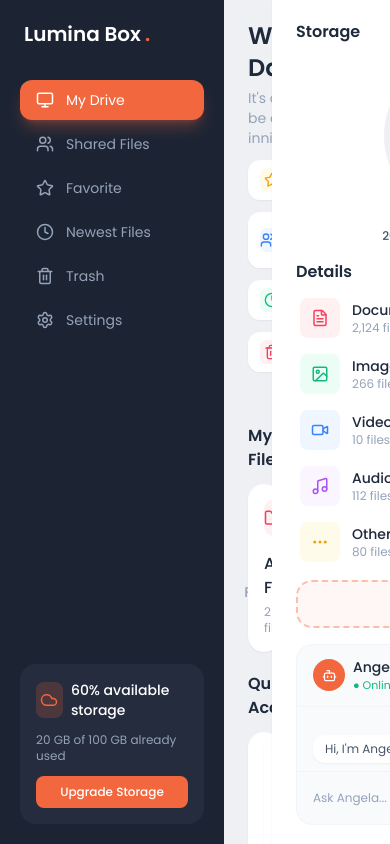
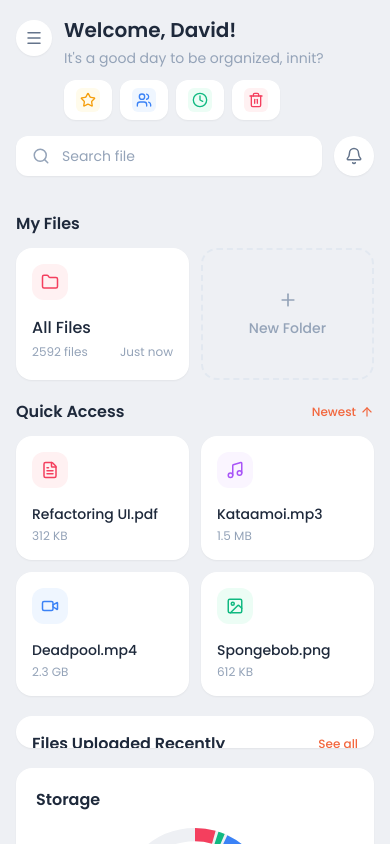
Before and after one commit to daveagl-dev/lumina-box, a React (Vite) app in the folder client/: page / in a window 390 px wide. Built offline with nearby package versions, Linux system fonts and the light colour scheme.

Commit message:
Version 0.2.0

```diff
--- a/client/src/App.jsx
+++ b/client/src/App.jsx
@@ -1,3 +1,4 @@
+import { useState } from "react";
 import Sidebar from "./components/Sidebar";
 import Header from "./components/Header";
 import MyFiles from "./components/MyFiles";
@@ -6,18 +7,25 @@ import RecentUploads from "./components/RecentUploads";
 import RightPanel from "./components/RightPanel";
 
 function App() {
+  const [sidebarOpen, setSidebarOpen] = useState(false);
+
   return (
-    <div className="flex h-screen overflow-hidden bg-[#eef0f4]">
-      <Sidebar />
+    <div className="flex h-screen flex-col overflow-hidden bg-[#eef0f4] lg:flex-row">
+      <Sidebar isOpen={sidebarOpen} onClose={() => setSidebarOpen(false)} />
 
-      <main className="flex min-w-0 flex-1 flex-col gap-5 overflow-hidden px-6 py-5">
-        <Header />
+      <main className="flex min-w-0 flex-1 flex-col gap-5 overflow-y-auto px-4 py-4 sm:px-6 sm:py-5">
+        <Header onMenuClick={() => setSidebarOpen(true)} />
         <MyFiles />
         <QuickAccess />
         <RecentUploads />
+        <div className="lg:hidden">
+          <RightPanel />
+        </div>
       </main>
 
-      <RightPanel />
+      <div className="hidden lg:block">
+        <RightPanel />
+      </div>
     </div>
   );
 }
--- a/client/src/components/Header.jsx
+++ b/client/src/components/Header.jsx
@@ -1,4 +1,4 @@
-import { Search, Bell, Grid2x2, Star, Users, Clock, Trash2 } from "lucide-react";
+import { Search, Bell, Grid2x2, Star, Users, Clock, Trash2, Menu } from "lucide-react";
 
 const quickAccess = [
   { name: "Favorites", icon: <Star size={16} />, color: "text-amber-500 bg-amber-50" },
@@ -7,48 +7,57 @@ const quickAccess = [
   { name: "Trash", icon: <Trash2 size={16} />, color: "text-rose-500 bg-rose-50" },
 ];
 
-export default function Header() {
+export default function Header({ onMenuClick }) {
   return (
-    <header className="mb-8 flex items-start justify-between">
+    <header className="mb-4 flex flex-col gap-4 sm:mb-8 lg:flex-row lg:items-start lg:justify-between">
+      <div className="flex items-start gap-3">
+        <button
+          onClick={onMenuClick}
+          className="mt-1 flex h-9 w-9 shrink-0 items-center justify-center rounded-full bg-white text-slate-500 shadow-sm lg:hidden"
+        >
+          <Menu size={18} />
+        </button>
         <div>
-        <h1 className="text-2xl font-semibold text-slate-800">
+          <h1 className="text-xl font-semibold text-slate-800 sm:text-2xl">
             Welcome, David!
           </h1>
           <p className="mt-1 text-sm text-slate-400">
             It's a good day to be organized, innit?
           </p>
-        <div className="mt-3 flex flex-wrap gap-3">
+          <div className="mt-3 flex flex-wrap gap-2 sm:gap-3">
             {quickAccess.map((q) => (
               <button
                 key={q.name}
-              className="flex items-center gap-2 rounded-xl bg-white px-3 py-2 text-sm font-medium text-slate-600 shadow-sm transition hover:bg-slate-50"
+                className="flex items-center gap-2 rounded-xl bg-white px-3 py-2 text-xs font-medium text-slate-600 shadow-sm transition hover:bg-slate-50 sm:text-sm"
               >
-              <span className={`flex h-6 w-6 items-center justify-center rounded-md ${q.color}`}>
+                <span className={`flex h-6 w-6 shrink-0 items-center justify-center rounded-md ${q.color}`}>
                   {q.icon}
                 </span>
-              {q.name}
+                <span className="hidden sm:inline">{q.name}</span>
               </button>
             ))}
           </div>
         </div>
+      </div>
 
-      <div className="flex items-center gap-3 rounded-xl bg-white px-4 py-2.5 shadow-sm">
-        <Search size={18} className="text-slate-400" />
+      <div className="flex items-center justify-between gap-3 lg:justify-end">
+        <div className="flex min-w-0 flex-1 items-center gap-3 rounded-xl bg-white px-4 py-2.5 shadow-sm lg:flex-none">
+          <Search size={18} className="shrink-0 text-slate-400" />
           <input
             type="text"
             placeholder="Search file"
-          className="w-64 bg-transparent text-sm text-slate-600 placeholder:text-slate-400 focus:outline-none"
+            className="w-full min-w-0 bg-transparent text-sm text-slate-600 placeholder:text-slate-400 focus:outline-none lg:w-64"
           />
         </div>
 
-      <div className="flex items-center gap-4">
+        <div className="flex shrink-0 items-center gap-3 sm:gap-4">
           <button className="flex h-10 w-10 items-center justify-center rounded-full bg-white text-slate-500 shadow-sm">
             <Bell size={18} />
           </button>
-        <button className="flex h-10 w-10 items-center justify-center rounded-full bg-white text-slate-500 shadow-sm">
+          <button className="hidden h-10 w-10 items-center justify-center rounded-full bg-white text-slate-500 shadow-sm sm:flex">
             <Grid2x2 size={18} />
           </button>
-        <div className="flex items-center gap-2">
+          <div className="hidden items-center gap-2 sm:flex">
             <img
               src="https://i.pravatar.cc/40?img=12"
               alt="Raafi G."
@@ -57,6 +66,7 @@ export default function Header() {
             <span className="text-sm font-medium text-slate-700">Raafi G.</span>
           </div>
         </div>
+      </div>
     </header>
   );
 }
--- a/client/src/components/MyFiles.jsx
+++ b/client/src/components/MyFiles.jsx
@@ -55,7 +55,7 @@ export default function MyFiles() {
         My Files
       </h2>
 
-      <div className="grid grid-cols-3 gap-4">
+      <div className="grid grid-cols-2 gap-3 sm:grid-cols-3 sm:gap-4">
         {folders.map((f) => (
           <div
             key={f.name}
@@ -115,7 +115,7 @@ export default function MyFiles() {
           onClick={() => setIsCreating(false)}
         >
           <div
-            className="w-80 rounded-2xl bg-white p-5 shadow-xl"
+            className="w-[calc(100%-2rem)] max-w-80 rounded-2xl bg-white p-5 shadow-xl"
             onClick={(e) => e.stopPropagation()}
           >
             <div className="mb-4 flex items-center justify-between">
--- a/client/src/components/QuickAccess.jsx
+++ b/client/src/components/QuickAccess.jsx
@@ -38,7 +38,7 @@ export default function QuickAccess() {
           Newest <ArrowUp size={14} />
         </button>
       </div>
-      <div className="grid grid-cols-4 gap-4">
+      <div className="grid grid-cols-2 gap-3 sm:grid-cols-4 sm:gap-4">
         {items.map(({ name, size, icon: Icon, color }) => (
           <div key={name} className="rounded-2xl bg-white p-4 shadow-sm">
             <div
--- a/client/src/components/RecentUploads.jsx
+++ b/client/src/components/RecentUploads.jsx
@@ -23,7 +23,7 @@ const rows = [
 
 export default function RecentUploads() {
   return (
-    <section className="min-h-0 flex-1 overflow-hidden rounded-2xl bg-white p-5 shadow-sm">
+    <section className="overflow-hidden rounded-2xl bg-white p-4 shadow-sm sm:p-5 lg:min-h-0 lg:flex-1">
       <div className="mb-4 flex items-center justify-between">
         <h2 className="text-base font-semibold text-slate-800">
           Files Uploaded Recently
@@ -31,7 +31,8 @@ export default function RecentUploads() {
         <button className="text-xs font-medium text-coral">See all</button>
       </div>
 
-      <table className="w-full text-left text-sm">
+      <div className="overflow-x-auto">
+        <table className="w-full min-w-[560px] text-left text-sm">
           <thead>
             <tr className="text-xs text-slate-400">
               <th className="pb-3 font-normal">Name</th>
@@ -47,7 +48,7 @@ export default function RecentUploads() {
                 <td className="py-4">
                   <div className="flex items-center gap-3">
                     <div
-                    className={`flex h-9 w-9 items-center justify-center rounded-lg ${color}`}
+                      className={`flex h-9 w-9 shrink-0 items-center justify-center rounded-lg ${color}`}
                     >
                       <Icon size={16} />
                     </div>
@@ -69,6 +70,7 @@ export default function RecentUploads() {
             ))}
           </tbody>
         </table>
+      </div>
     </section>
   );
 }
--- a/client/src/components/RightPanel.jsx
+++ b/client/src/components/RightPanel.jsx
@@ -23,7 +23,7 @@ export default function RightPanel() {
   const centerValue = selected ? `${selected.gb} GB` : `${usedGb} GB`;
 
   return (
-    <aside className="flex h-full w-96 shrink-0 flex-col gap-4 overflow-hidden bg-white py-5 pl-6 pr-8 shadow-sm">
+    <aside className="flex w-full shrink-0 flex-col gap-4 overflow-hidden rounded-2xl bg-white p-5 shadow-sm lg:h-full lg:w-96 lg:rounded-none lg:py-5 lg:pl-6 lg:pr-8">
       <div>
         <h2 className="mb-3 text-base font-semibold text-slate-800">Storage</h2>
         <div className="relative mx-auto flex h-40 w-40 items-center justify-center">
--- a/client/src/components/Sidebar.jsx
+++ b/client/src/components/Sidebar.jsx
@@ -6,6 +6,7 @@ import {
   Trash2,
   Settings,
   Cloud,
+  X,
 } from "lucide-react";
 
 const navItems = [
@@ -17,12 +18,32 @@ const navItems = [
   { label: "Settings", icon: Settings },
 ];
 
-export default function Sidebar() {
+export default function Sidebar({ isOpen, onClose }) {
   return (
-    <aside className="flex h-full w-56 shrink-0 flex-col justify-between overflow-hidden bg-navy px-5 py-5 text-white">
+    <>
+      {isOpen && (
+        <div
+          className="fixed inset-0 z-30 bg-slate-900/40 backdrop-blur-sm lg:hidden"
+          onClick={onClose}
+        />
+      )}
+
+      <aside
+        className={`fixed inset-y-0 left-0 z-40 flex h-full w-64 shrink-0 -translate-x-full flex-col justify-between overflow-hidden bg-navy px-5 py-5 text-white transition-transform duration-200 lg:static lg:w-56 lg:translate-x-0 ${
+          isOpen ? "translate-x-0" : ""
+        }`}
+      >
         <div>
-        <div className="mb-8 flex items-center gap-1 px-1 text-xl font-semibold">
+          <div className="mb-8 flex items-center justify-between px-1">
+            <div className="flex items-center gap-1 text-xl font-semibold">
               Lumina Box<span className="text-coral">.</span>
+            </div>
+            <button
+              onClick={onClose}
+              className="text-slate-400 hover:text-white lg:hidden"
+            >
+              <X size={20} />
+            </button>
           </div>
 
           <nav className="flex flex-col gap-1">
@@ -59,5 +80,6 @@ export default function Sidebar() {
           </button>
         </div>
       </aside>
+    </>
   );
 }
```
Also changed, not shown: client/shot.mjs (deleted, +0 -28 lines), client/shot2.mjs (deleted, +0 -15 lines). Lines whose indentation alone changed are shown as unchanged.
